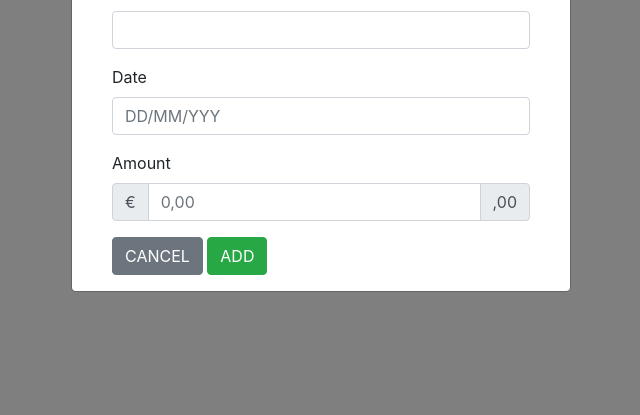
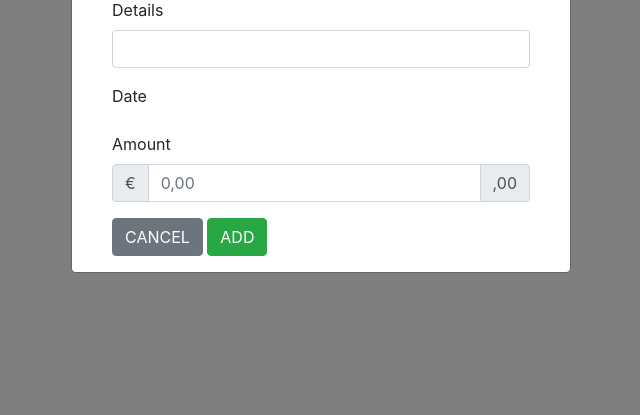
Before and after one commit to D1ang/BasicLedger, a Flask app: page /get_transactions in a window 1280 px wide, after a click on "Add Transaction". Shown: the part 385-800 px from the top of the page, without its empty margins (319-959 px from the left). Run offline with Flask 2, Linux system fonts and the light colour scheme; data that the repository does not hold is empty; some libraries are stand-ins or nearby versions; some web fonts are replaced.

Commit message:
Fixed a small bug on the date- and amount field

```diff
--- a/templates/transactions.html
+++ b/templates/transactions.html
@@ -73,7 +73,7 @@
           </div>
           <div class="form-group">
             <label for="date">Date</label>
-            <input type="text" class="form-control" id="date" name="date" placeholder="DD/MM/YYY">
+            <input type="date" class="form-control d-none" id="date" name="date" placeholder="DD/MM/YYY">
           </div>
           <div class="form-group">
             <label for="amount">Amount</label>
@@ -81,7 +81,7 @@
               <div class="input-group-prepend">
                 <span class="input-group-text">€</span>
               </div>
-              <input class="form-control two-decimals" type="number" id="amount" name="amount" value="0,00" placeholder="0,00" min="0" step="any">
+              <input class="form-control two-decimals" type="number" id="amount" name="amount" value="0,00" placeholder="0,00" min="0" step="any" required>
               <div class="input-group-append">
                 <span class="input-group-text">,00</span>
               </div>
```
